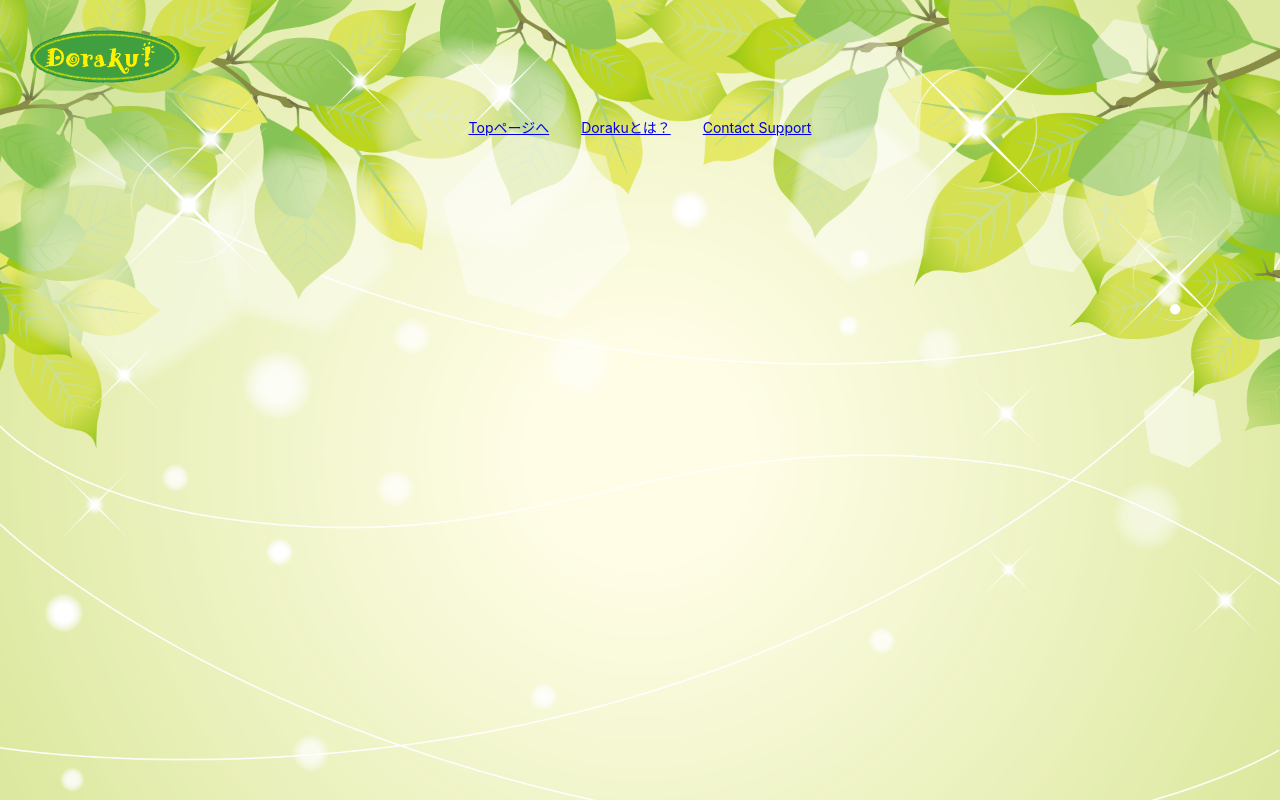
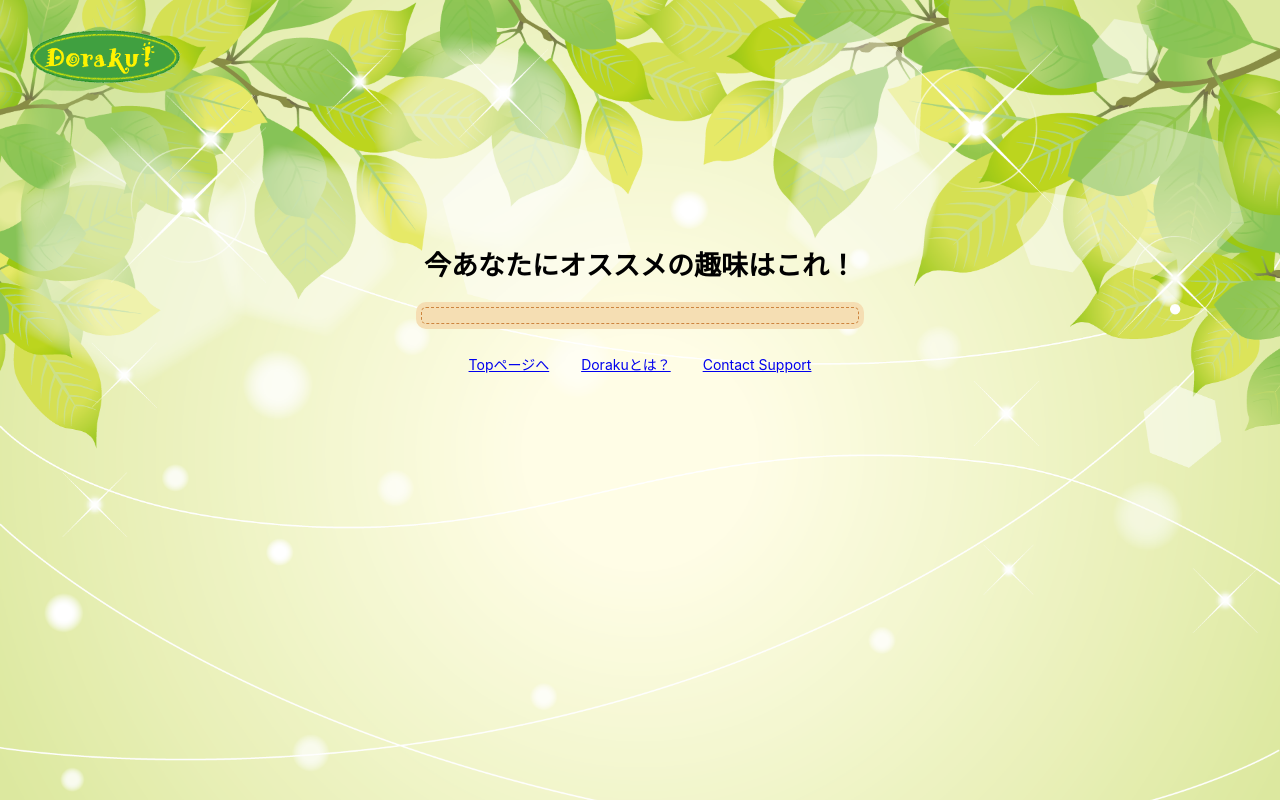
Before and after one commit to sh-miyoshi/doraku, a Nuxt app in the folder frontend/doraku/: page /hobby/recommend/result in a window 1280 px wide. Built offline with nearby package versions, Linux system fonts and the light colour scheme.

Commit message:
implement recommend function

```diff
--- a/frontend/doraku/pages/hobby/recommend/index.vue
+++ b/frontend/doraku/pages/hobby/recommend/index.vue
@@ -99,8 +99,27 @@ export default {
         this.alone,
         this.active
       )
-      console.log(res)
-      alert('not implemented yet')
+      console.log(res) // for debug
+
+      if (res.error) {
+        console.log('Failed to get recommend hobby: %o', res.error)
+        this.$router.app.error({
+          statusCode: 500,
+          message: 'Internal Server Error'
+        })
+        return
+      }
+
+      const id = res.data.id
+      const name = res.data.name
+
+      this.$router.push({
+        path: '/hobby/recommend/result',
+        query: {
+          id,
+          name
+        }
+      })
     }
   }
 }
--- /dev/null
+++ b/frontend/doraku/pages/hobby/recommend/result.vue
@@ -0,0 +1,43 @@
+<template>
+  <div>
+    <br />
+    <br />
+    <br />
+    <br />
+    <br />
+    <h2>今あなたにオススメの趣味はこれ！</h2>
+    <nuxt-link :to="url" class="hobby_link">
+      <h1 class="hobby_name">
+        {{ $route.query.name }}
+      </h1>
+    </nuxt-link>
+  </div>
+</template>
+
+<script>
+export default {
+  data() {
+    return {
+      url: `/hobby/details/${this.$route.query.id}`
+    }
+  }
+}
+</script>
+
+<style scoped>
+.hobby_name {
+  background: #f5deb3;
+  box-shadow: 0px 0px 0px 5px #f5deb3;
+  border: dashed 1px #cd853f;
+  padding: 0.2em 0.5em;
+  color: #454545;
+  width: 400px;
+  border-radius: 5px;
+  margin-left: auto;
+  margin-right: auto;
+}
+
+.hobby_link {
+  text-decoration: none;
+}
+</style>
```
